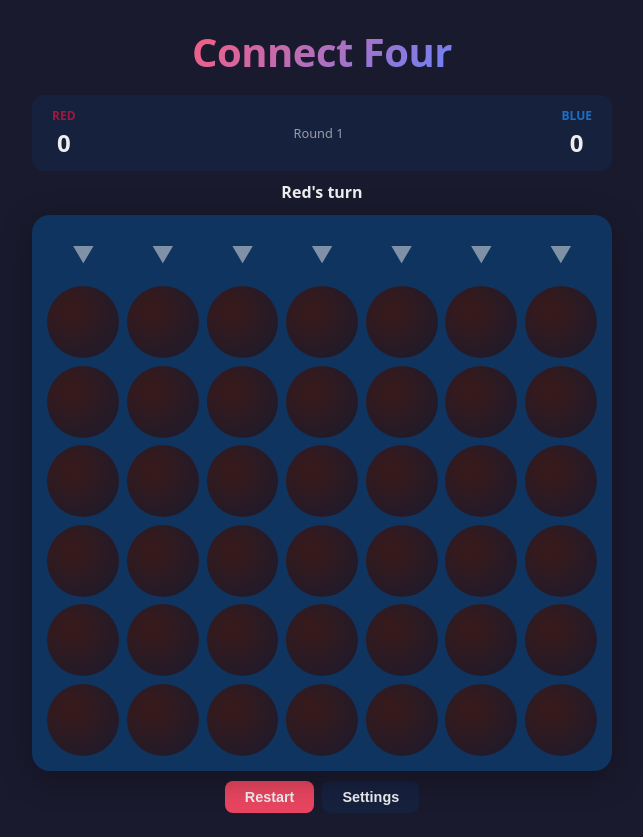
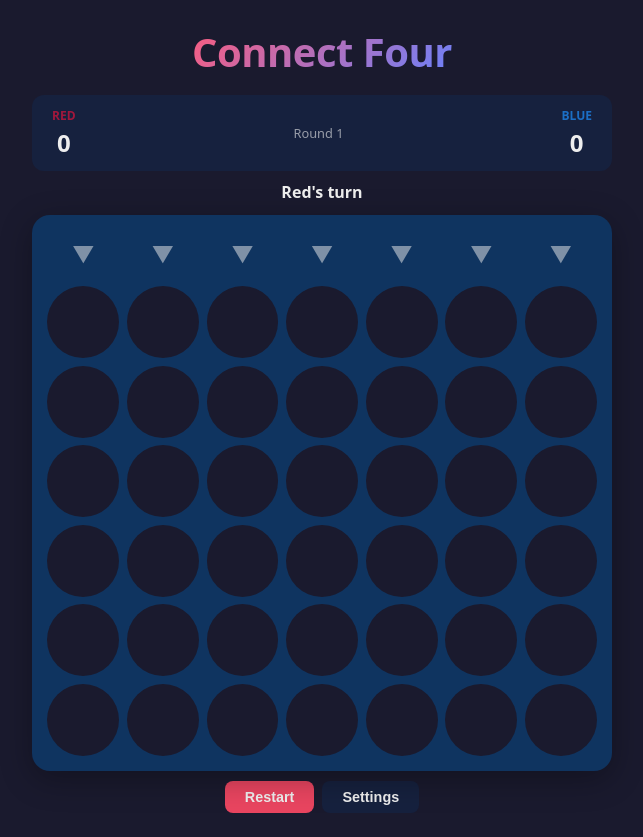
Before and after one commit to Nathan-R1/connect4-react, a React (Vite) app: page / in a window 1280 px wide. Shown: the whole page, without its empty margins (318-961 px from the left). Built offline with nearby package versions, Linux system fonts and the light colour scheme.

Commit message:
Adding icons for tokens

```diff
--- a/src/components/Cell.tsx
+++ b/src/components/Cell.tsx
@@ -1,4 +1,7 @@
 import { Player } from '../domain/types';
+
+const PIECE_CDN =
+  'https://cdn.jsdelivr.net/gh/Nathan-R1/Projects@master/Connect%20Four/Connect%20Four%20UI%20Java/src/resources';
 
 interface CellProps {
   player: Player;
@@ -8,44 +11,17 @@ interface CellProps {
   player2Color: string;
 }
 
-const playerGradients: Record<string, [string, string]> = {
-  Red: ['#ff8a8a', '#dc143c'],
-  Green: ['#8aff8a', '#228b22'],
-  Blue: ['#8ab4ff', '#1e90ff'],
-  Yellow: ['#fff48a', '#ffd700'],
-  Orange: ['#ffb87a', '#ff8c00'],
-  Purple: ['#c87aff', '#8b00ff'],
-  Gray: ['#cccccc', '#808080'],
-  Pink: ['#ff8ab4', '#ff1493'],
-};
+export function Cell({ player, isWinning, isDrop, player1Color, player2Color }: CellProps) {
+  const isOccupied = player !== Player.None;
+  const color = player === Player.Player1 ? player1Color : player2Color;
 
-const noneGradients: Record<string, [string, string]> = {
-  Red: ['#3a1a1a', '#1a1a2e'],
-  Green: ['#1a3a1a', '#1a1a2e'],
-  Blue: ['#1a1a3a', '#1a1a2e'],
-  Yellow: ['#3a3a1a', '#1a1a2e'],
-  Orange: ['#3a2a1a', '#1a1a2e'],
-  Purple: ['#2a1a3a', '#1a1a2e'],
-  Gray: ['#2a2a2a', '#1a1a2e'],
-  Pink: ['#3a1a2a', '#1a1a2e'],
-};
-
-export function Cell({ player, isWinning, isDrop, player1Color, player2Color }: CellProps) {
-  const grad =
-    player === Player.Player1
-      ? playerGradients[player1Color]
-      : playerGradients[player2Color];
-  const noneGrad = noneGradients[player1Color];
-
-  const style: React.CSSProperties =
-    player !== Player.None
-      ? {
-          background: `radial-gradient(circle at 35% 35%, ${grad[0]}, ${grad[1]})`,
-          boxShadow: `inset 0 -3px 6px rgba(0,0,0,0.3), 0 0 6px ${grad[1]}66`,
-        }
-      : {
-          background: `radial-gradient(circle at 35% 35%, ${noneGrad[0]}, ${noneGrad[1]})`,
-        };
+  const style: React.CSSProperties = isOccupied
+    ? {
+        backgroundImage: `url(${PIECE_CDN}/piece${color}.png)`,
+        backgroundSize: 'cover',
+        backgroundPosition: 'center',
+      }
+    : {};
 
   const className = [
     'cell',
--- a/src/styles/board.css
+++ b/src/styles/board.css
@@ -122,12 +122,10 @@
 }
 
 .cell.player-1 {
-  background: radial-gradient(circle at 35% 35%, #ff8a8a, #dc143c);
   box-shadow: inset 0 -3px 6px rgba(0, 0, 0, 0.3), 0 0 6px rgba(220, 20, 60, 0.4);
 }
 
 .cell.player-2 {
-  background: radial-gradient(circle at 35% 35%, #8ab4ff, #1e90ff);
   box-shadow: inset 0 -3px 6px rgba(0, 0, 0, 0.3), 0 0 6px rgba(30, 144, 255, 0.4);
 }
 
```
